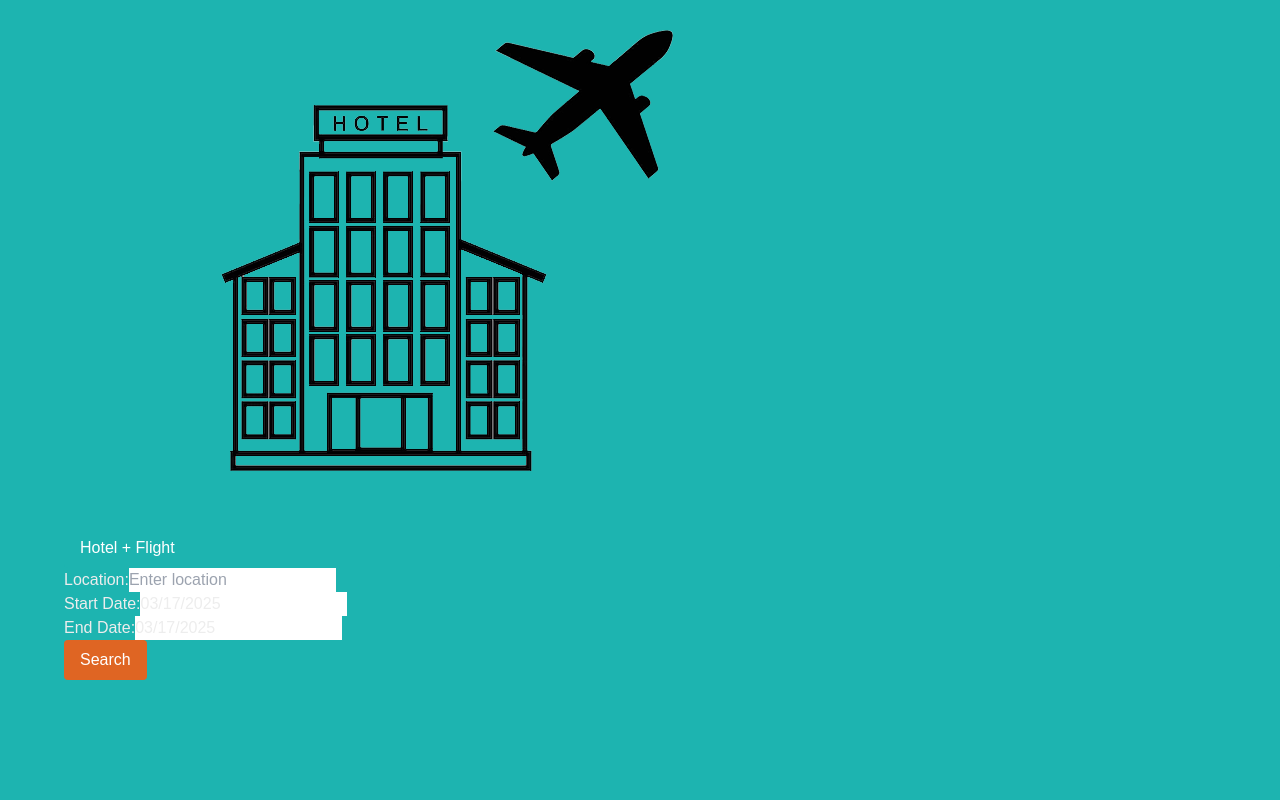
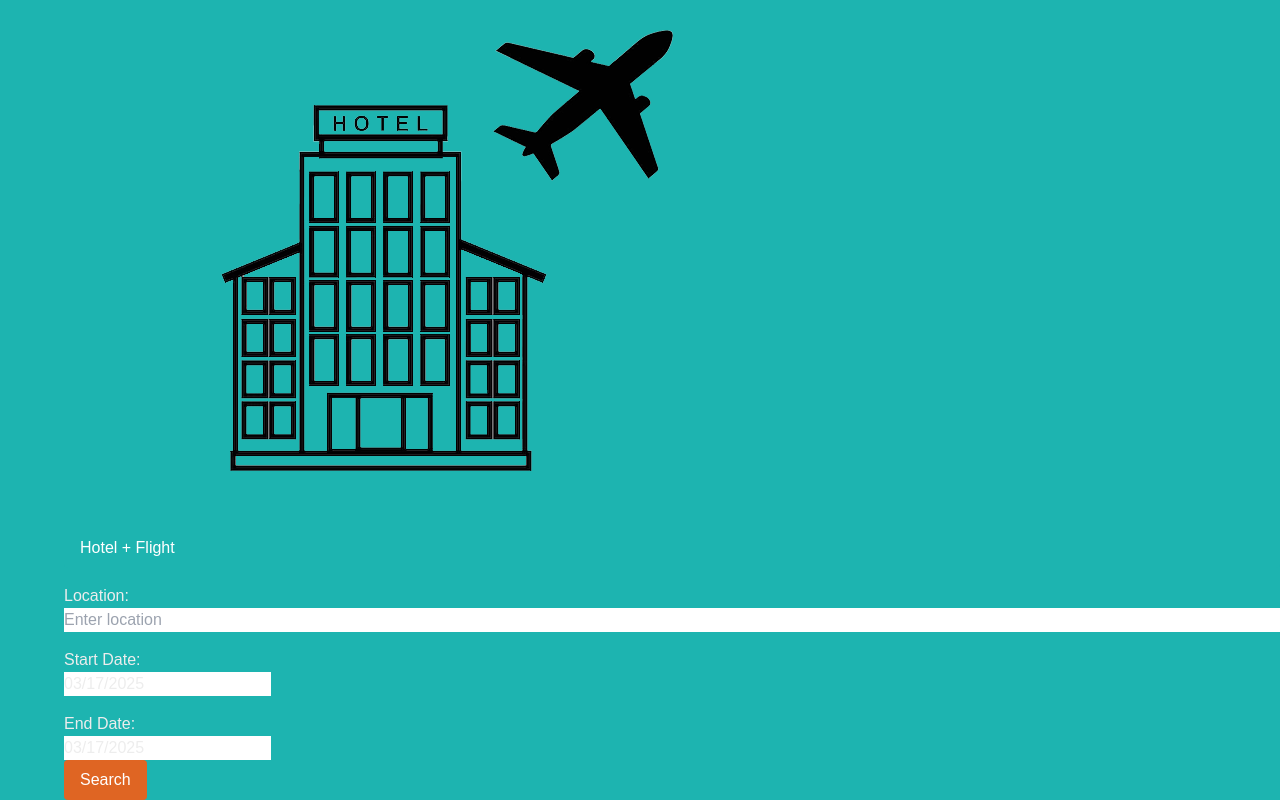
Before and after one commit to AshZein/Travel-Booking-Site, a Next.js app: page / in a window 1280 px wide. Shown: the part 1954-2754 px from the top of the page. Before the commit the page ends 2634 px from the top, so only its background shows below. Built offline with nearby package versions, Linux system fonts and the light colour scheme.

Commit message:
styling to have input box labels above input box

```diff
--- a/src/app/globals.css
+++ b/src/app/globals.css
@@ -105,3 +105,10 @@ button:hover {
   margin-top: 8rem;
   margin-left: 4rem;
 }
+.search-box {
+  display: flex;
+  flex-direction: column;
+  justify-content: center;
+  align-items: left;
+  margin-top: 1rem;
+}
```
